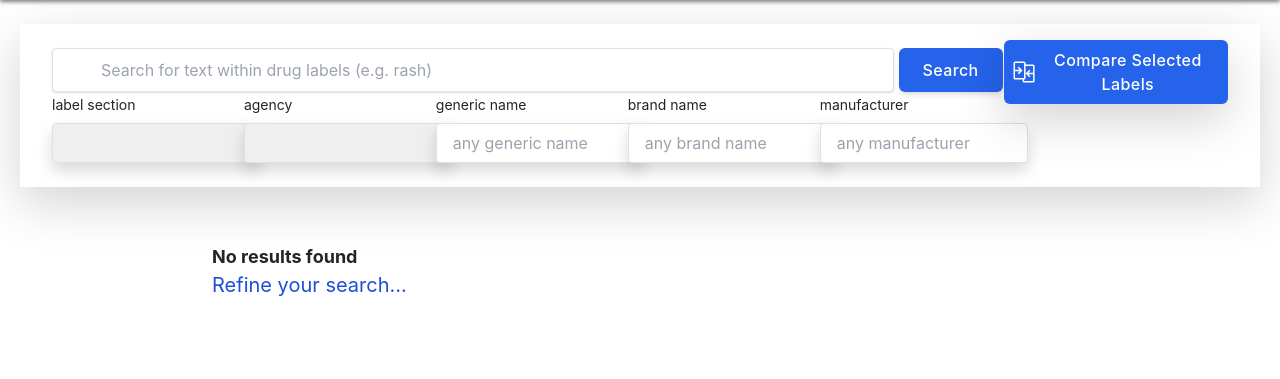
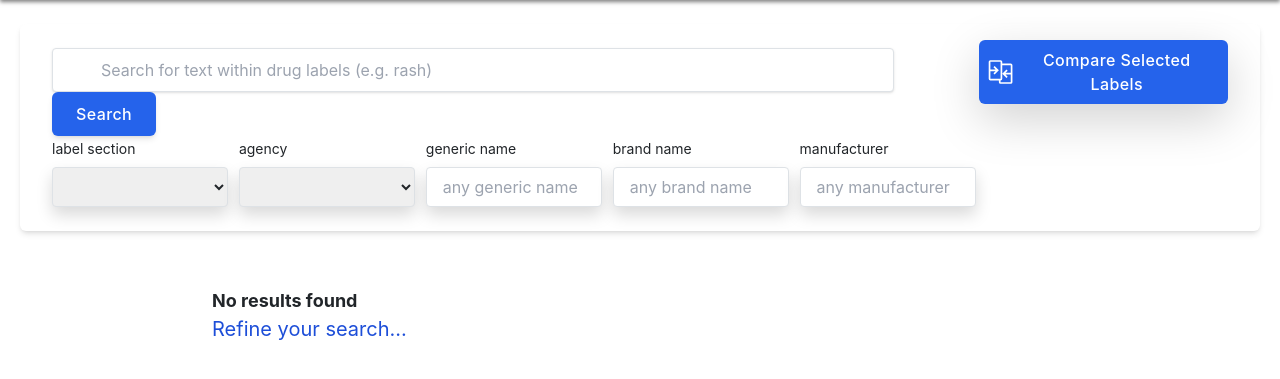
Before and after one commit to globalrx/globalrx, a Django app: template dle/search/templates/search/search_results/search_results.html in a window 1280 px wide. Shown: the part 80-459 px from the top of the page. Run offline with Django 4.2, Linux system fonts and the light colour scheme; the template is opened without the code that fills it, so the values that code supplies are empty; parts of the project's set-up code (start-up, migrations or seed data) failed here and were passed over; some libraries are stand-ins or nearby versions.

Commit message:
remove sticky property for search nav bar, reduce width of filters for search results form

```diff
--- a/dle/search/templates/search/search_results/results_agency_select.html
+++ b/dle/search/templates/search/search_results/results_agency_select.html
@@ -4,7 +4,7 @@
   <div>
     <select
       name="select_agency"
-      class="h-10 w-52 px-3 py-1.5 shadow border border-solid border-gray-300 rounded"
+      class="h-10 w-44 px-3 py-1.5 shadow border border-solid border-gray-300 rounded"
       aria-label="Default select agency"
     >
     {% if search_request_object.select_agency != '' %}
--- a/dle/search/templates/search/search_results/results_brand_name_input.html
+++ b/dle/search/templates/search/search_results/results_brand_name_input.html
@@ -11,7 +11,7 @@
       <input
       type="text"
       name="brand_name_input"
-      class="h-10 w-52 px-3 py-1.5 shadow border border-solid border-gray-300 rounded"
+      class="h-10 w-44 px-3 py-1.5 shadow border border-solid border-gray-300 rounded"
       aria-label="Default brand_name"
       list="brand_name_typeahead_list"
       placeholder="any brand name"
@@ -21,7 +21,7 @@
     <input
       type="text"
       name="brand_name_input"
-      class="h-10 w-52 px-3 py-1.5 shadow border border-solid border-gray-300 rounded"
+      class="h-10 w-44 px-3 py-1.5 shadow border border-solid border-gray-300 rounded"
       aria-label="Default brand_name"
       list="brand_name_typeahead_list"
       placeholder="any brand name"
--- a/dle/search/templates/search/search_results/results_generic_name_input.html
+++ b/dle/search/templates/search/search_results/results_generic_name_input.html
@@ -11,7 +11,7 @@
       <input
       type="text"
       name="generic_name_input"
-      class="h-10 w-52 px-3 py-1.5 shadow border border-solid border-gray-300 rounded"
+      class="h-10 w-44 px-3 py-1.5 shadow border border-solid border-gray-300 rounded"
       aria-label="Default generic_name"
       list="generic_name_typeahead_list"
       placeholder="any generic name"
@@ -21,7 +21,7 @@
     <input
       type="text"
       name="generic_name_input"
-      class="h-10 w-52 px-3 py-1.5 shadow border border-solid border-gray-300 rounded"
+      class="h-10 w-44 px-3 py-1.5 shadow border border-solid border-gray-300 rounded"
       aria-label="Default generic_name"
       list="generic_name_typeahead_list"
       placeholder="any generic name"
--- a/dle/search/templates/search/search_results/results_manufacturer_input.html
+++ b/dle/search/templates/search/search_results/results_manufacturer_input.html
@@ -11,7 +11,7 @@
       <input
       type="text"
       name="manufacturer_input"
-      class="h-10 w-52 px-3 py-1.5 shadow border border-solid border-gray-300 rounded"
+      class="h-10 w-44 px-3 py-1.5 shadow border border-solid border-gray-300 rounded"
       aria-label="Default manufacturer"
       list="manufacturer_typeahead_list"
       placeholder="any manufacturer"
@@ -21,7 +21,7 @@
     <input
       type="text"
       name="manufacturer_input"
-      class="h-10 w-52 px-3 py-1.5 shadow border border-solid border-gray-300 rounded"
+      class="h-10 w-44 px-3 py-1.5 shadow border border-solid border-gray-300 rounded"
       aria-label="Default manufacturer"
       list="manufacturer_typeahead_list"
       placeholder="any manufacturer"
--- a/dle/search/templates/search/search_results/results_section_select.html
+++ b/dle/search/templates/search/search_results/results_section_select.html
@@ -2,7 +2,7 @@
     <label class="text-sm" for="select_section">label section</label>
 </div>
 <div>
-    <select name="select_section" class="h-10 w-52 px-3 py-1.5 shadow border border-solid border-gray-300 rounded"
+    <select name="select_section" class="h-10 w-44 px-3 py-1.5 shadow border border-solid border-gray-300 rounded"
         aria-label="Default select section">
         {% if search_request_object.select_section != '' %}
         <option selected value="{{search_request_object.select_section}}">{{search_request_object.select_section}}</option>
--- a/dle/search/templates/search/search_results/search_results.html
+++ b/dle/search/templates/search/search_results/search_results.html
@@ -34,7 +34,7 @@
 {% block content %}
 
 <!-- START SEARCH NAV BAR -->
-<div class="width-max h-30 bg-white sticky top-0 shadow-lg">
+<div class="width-max min-h-30 bg-white shadow-md rounded-md">
   <div class="flex justify-between">
     <div class="ml-8 my-4">
       {% include "search/search_results/results_search_form.html" %}
```
